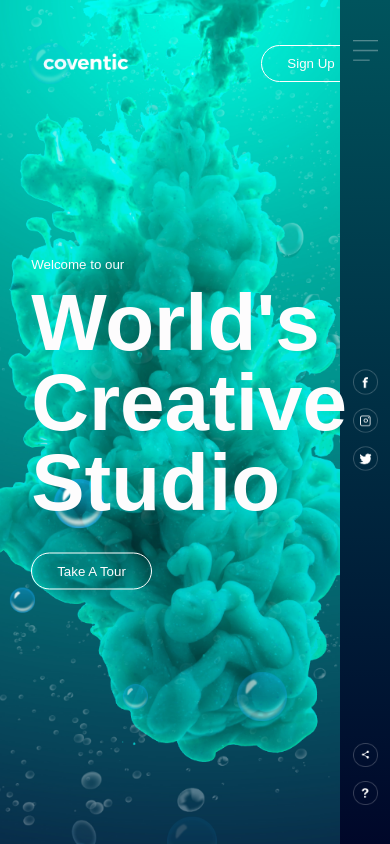
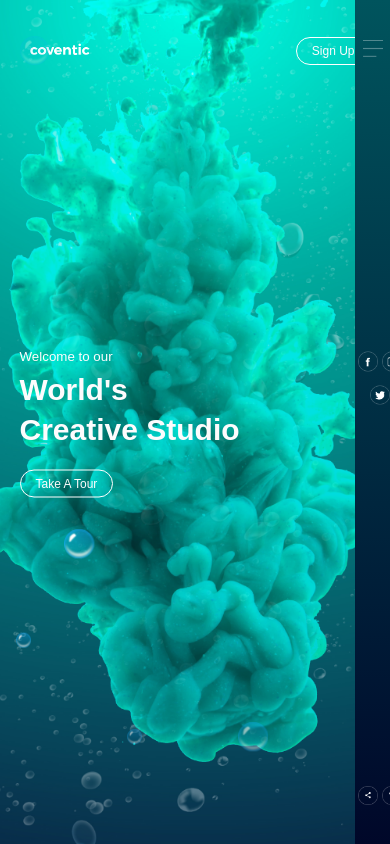
Before and after one commit to Phrank08/Coventic, a plain HTML site: page index.html in a window 390 px wide. Drawn offline with Linux system fonts and the light colour scheme.

Commit message:
Add mobile responsive styles and fix viewport meta tag

```diff
--- a/index.html
+++ b/index.html
@@ -1,11 +1,11 @@
-<!DOCTYPE html>
 <!DOCTYPE html>
 <html lang="en" dir="ltr">
   <head>
     <meta charset="utf-8">
-    <meta name="viewport" content="width=device-width Initial-scale= 1.0">
+    <meta name="viewport" content="width=device-width, initial-scale=1.0">
     <meta name="author" content="Eneh Franklyn">
     <link rel="stylesheet" href="style.css">
+    <link rel="stylesheet" href="media-query/homepage.css">
     <title></title>
   </head>
   <body>
--- /dev/null
+++ b/media-query/homepage.css
@@ -0,0 +1,81 @@
+/* Mobile Responsive Styles */
+@media screen and (max-width: 768px) {
+  .navbar {
+    width: 90%;
+    height: 12%;
+  }
+
+  .logo {
+    width: 70px;
+  }
+
+  button {
+    padding: 8px 18px;
+    font-size: 14px;
+  }
+
+  .content {
+    left: 5%;
+  }
+
+  .content h1 {
+    font-size: 40px;
+    line-height: 50px;
+    margin: 5px 0 20px;
+  }
+
+  .sidebar {
+    width: 40px;
+  }
+
+  .menu {
+    width: 20px;
+  }
+
+  .social-links img,
+  .useful-links img {
+    width: 20px;
+  }
+
+  .bubbles img {
+    width: 30px;
+  }
+
+  .bubbles {
+    bottom: -100px;
+  }
+
+  .bubbles img:nth-child(1),
+  .bubbles img:nth-child(3) {
+    width: 15px;
+  }
+
+  .bubbles img:nth-child(6) {
+    width: 15px;
+  }
+
+  .bubbles img:nth-child(7) {
+    width: 25px;
+  }
+}
+
+/* For smaller phones (max-width: 480px) */
+@media screen and (max-width: 480px) {
+  .content h1 {
+    font-size: 30px;
+    line-height: 40px;
+  }
+
+  button {
+    padding: 6px 15px;
+    font-size: 12px;
+  }
+
+  .sidebar {
+    width: 35px;
+  }
+
+  .social-links {
+    top: 45%;
+  }
+}
```
